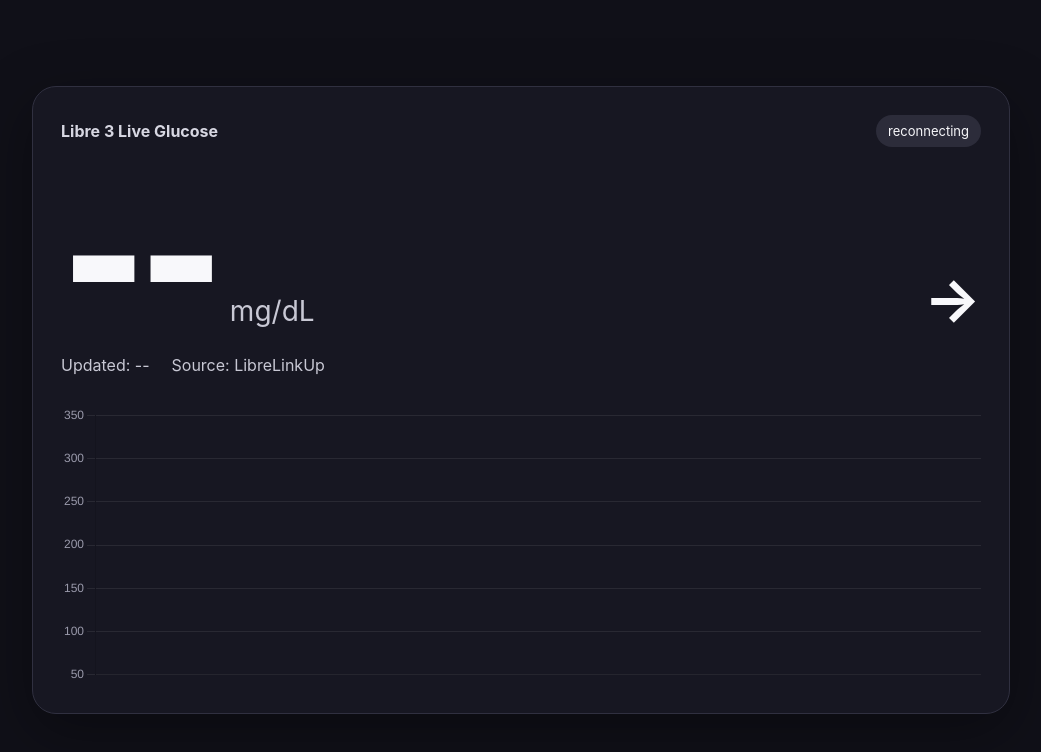
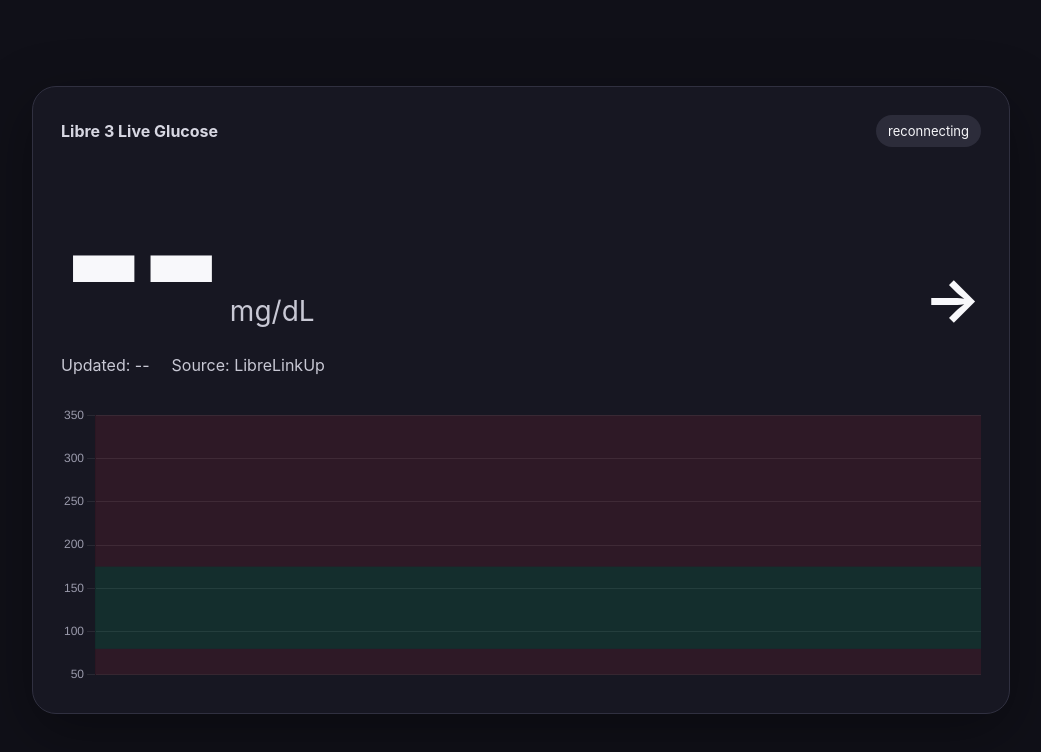
Before and after one commit to deanerphelps/freestylelibreconstant, a website: page public/index.html in a window 1280 px wide. Shown: the whole page, without its empty margins (119-1160 px from the left). Drawn offline with nearby package versions, Linux system fonts and the light colour scheme; no server answers.

Commit message:
Tweaking gradient

```diff
--- a/public/index.html
+++ b/public/index.html
@@ -121,8 +121,35 @@
     const updatedEl = document.getElementById('updated');
     const statusEl = document.getElementById('status');
 
+
+    const glucoseBandsPlugin = {
+      id: 'glucoseBands',
+      beforeDatasetsDraw(chart) {
+        const { ctx, chartArea, scales } = chart;
+        if (!chartArea) return;
+
+        const y = scales.y;
+        const top = chartArea.top;
+        const bottom = chartArea.bottom;
+        const y80 = y.getPixelForValue(80);
+        const y175 = y.getPixelForValue(175);
+
+        ctx.save();
+
+        ctx.fillStyle = 'rgba(255, 55, 80, 0.10)';
+        ctx.fillRect(chartArea.left, top, chartArea.right - chartArea.left, y175 - top);
+        ctx.fillRect(chartArea.left, y80, chartArea.right - chartArea.left, bottom - y80);
+
+        ctx.fillStyle = 'rgba(0, 210, 130, 0.12)';
+        ctx.fillRect(chartArea.left, y175, chartArea.right - chartArea.left, y80 - y175);
+
+        ctx.restore();
+      }
+    };
+
     const chart = new Chart(document.getElementById('chart'), {
       type: 'line',
+      plugins: [glucoseBandsPlugin],
       data: {
         labels: [],
         datasets: [{
@@ -134,14 +161,24 @@
           borderColor: '#f8f8fb',
           backgroundColor: (ctx) => {
             const chart = ctx.chart;
-            const {ctx: c, chartArea} = chart;
-            if (!chartArea) return null;
+            const { ctx: c, chartArea, scales } = chart;
+            if (!chartArea) return 'rgba(255,255,255,.08)';
 
-            const gradient = c.createLinearGradient(0, chartArea.top, 0, chartArea.bottom);
+            const y = scales.y;
+            const top = chartArea.top;
+            const bottom = chartArea.bottom;
 
-            gradient.addColorStop(0, 'rgba(255,0,0,0.05)');   // high
-            gradient.addColorStop(0.4, 'rgba(0,255,0,0.05)'); // in range
-            gradient.addColorStop(0.7, 'rgba(255,0,0,0.05)'); // low
+            const pct175 = (y.getPixelForValue(175) - top) / (bottom - top);
+            const pct80 = (y.getPixelForValue(80) - top) / (bottom - top);
+
+            const gradient = c.createLinearGradient(0, top, 0, bottom);
+
+            gradient.addColorStop(0, 'rgba(255, 55, 80, 0.18)');
+            gradient.addColorStop(Math.max(0, pct175 - 0.01), 'rgba(255, 55, 80, 0.12)');
+            gradient.addColorStop(pct175, 'rgba(0, 210, 130, 0.16)');
+            gradient.addColorStop(pct80, 'rgba(0, 210, 130, 0.16)');
+            gradient.addColorStop(Math.min(1, pct80 + 0.01), 'rgba(255, 55, 80, 0.12)');
+            gradient.addColorStop(1, 'rgba(255, 55, 80, 0.18)');
 
             return gradient;
           },
```
